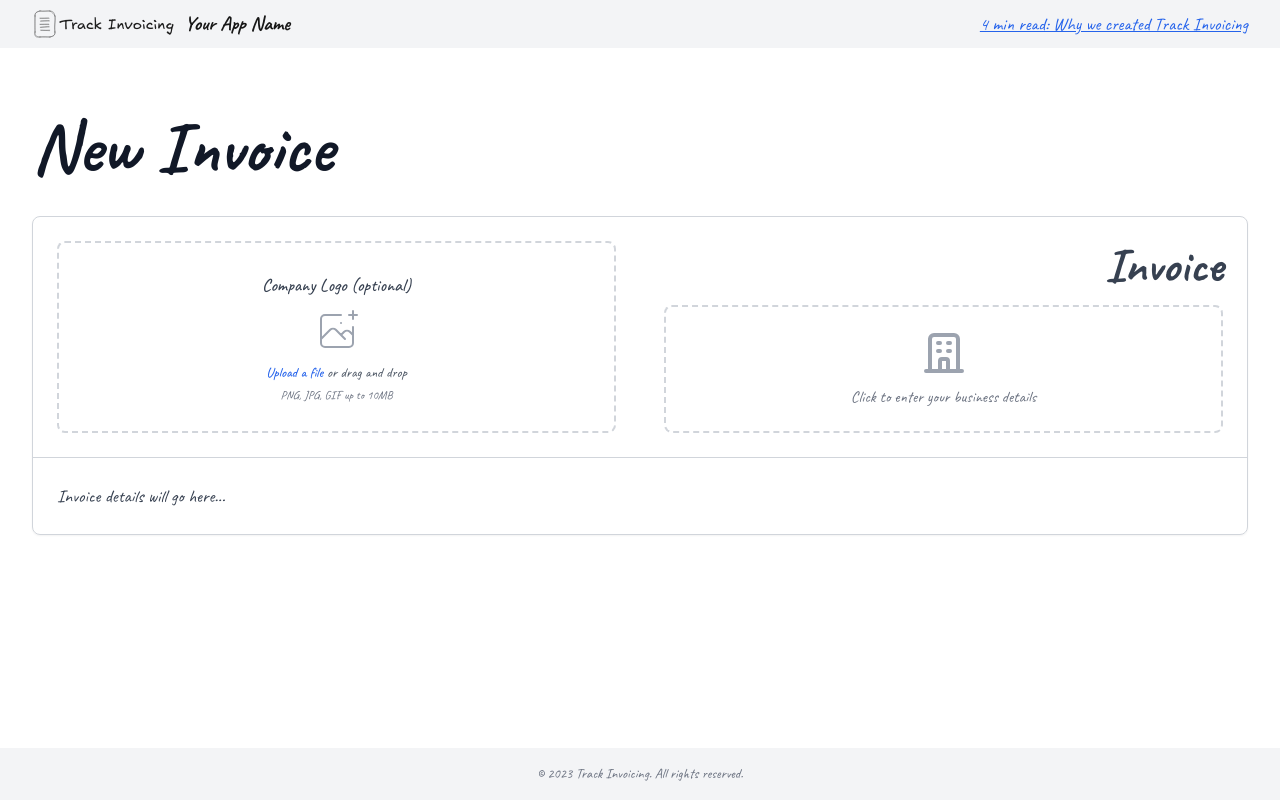
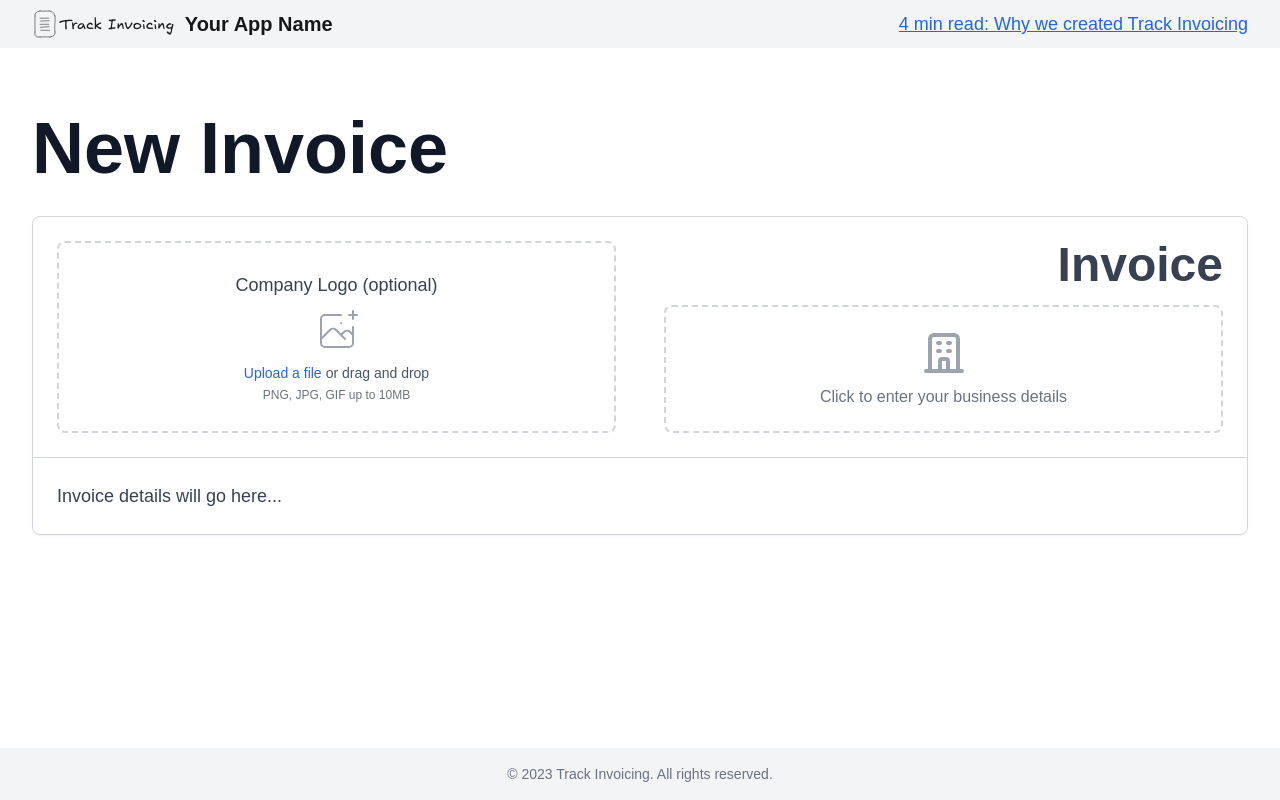
Before and after one commit to zhaomi21/invoicing-app, a Next.js app: page /create-invoice in a window 1280 px wide. Built offline with nearby package versions, Linux system fonts and the light colour scheme.

Commit message:
fiz font usage in layout

```diff
--- a/app/layout.tsx
+++ b/app/layout.tsx
@@ -2,6 +2,8 @@ import type { Metadata } from "next";
 import localFont from "next/font/local";
 import "./globals.css";
 import { Caveat } from 'next/font/google'
+import { GeistSans } from 'geist/font/sans'
+import { GeistMono } from 'geist/font/mono'
 
 const geistSans = localFont({
   src: "./fonts/GeistVF.woff",
@@ -27,8 +29,8 @@ export default function RootLayout({
   children: React.ReactNode
 }) {
   return (
-    <html lang="en">
-      <body className={caveat.className}>{children}</body>
+    <html lang="en" className={`${GeistSans.variable} ${GeistMono.variable}`}>
+      <body>{children}</body>
     </html>
   )
 }
```
